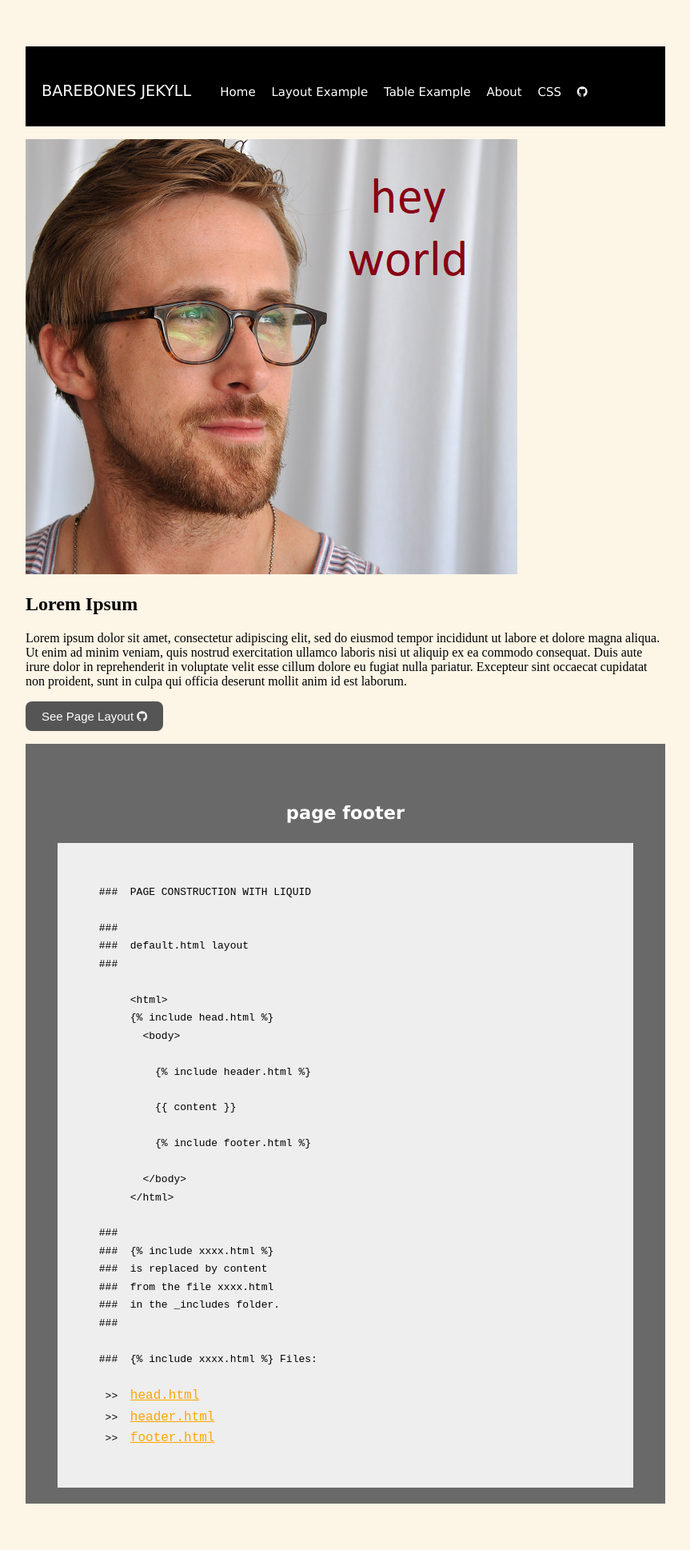
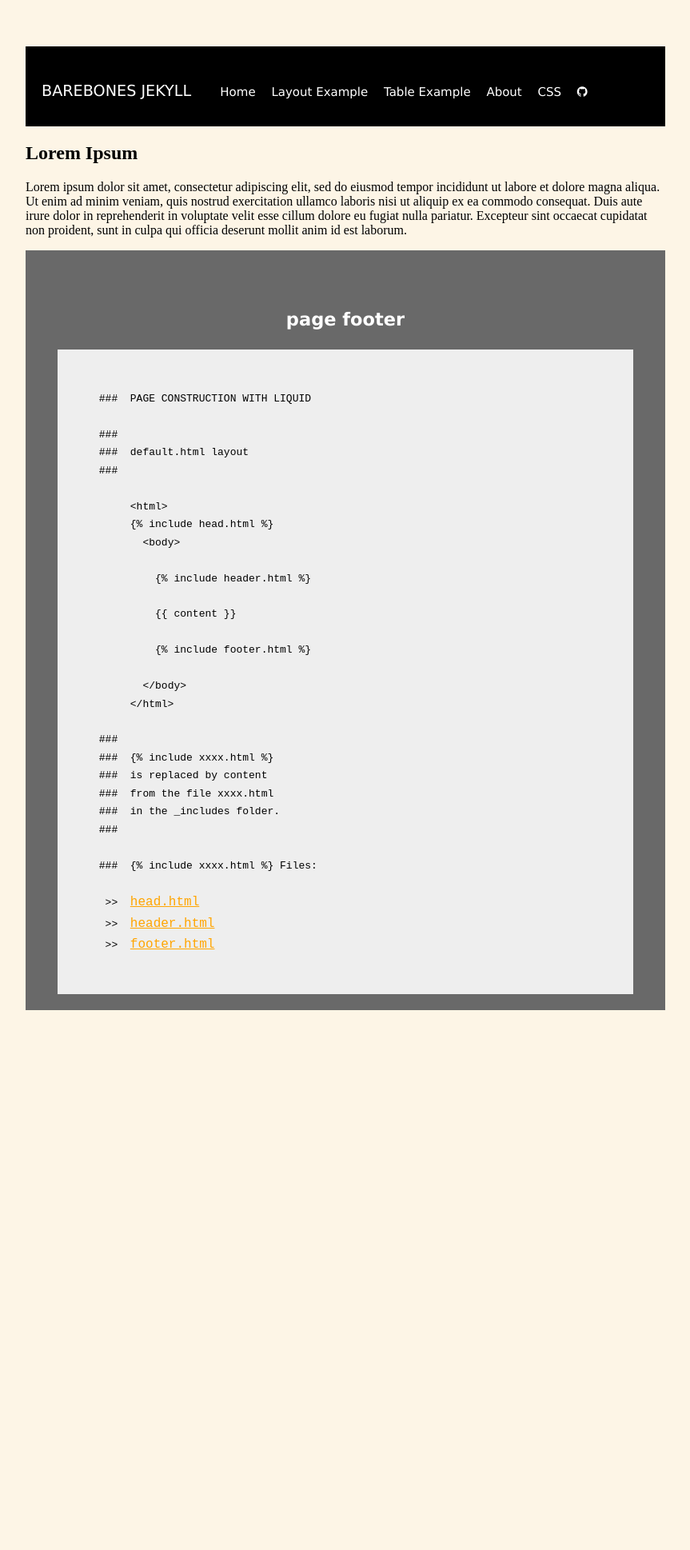
Before and after one commit to prinxel/deirdre-archives.github.io, a Jekyll site: the page built from index.md, in a window 1280 px wide. Shown: the whole page at 80% size, without its empty margins (208-1071 px from the left). Built offline with Jekyll 4.4.1, drawn with Linux system fonts in a browser that asks for light colours; nearby versions of some CDN libraries; after the commit the page ends 1321 px from its top, so only the background shows below that.

Commit message:
Update index.md

```diff
--- a/index.md
+++ b/index.md
@@ -4,15 +4,6 @@ title: 'My Home Page'
 ---
 
 
-
-
-![]({{site.url}}/assets/img/hey-world.png)
-
-
 ## Lorem Ipsum
 
 Lorem ipsum dolor sit amet, consectetur adipiscing elit, sed do eiusmod tempor incididunt ut labore et dolore magna aliqua. Ut enim ad minim veniam, quis nostrud exercitation ullamco laboris nisi ut aliquip ex ea commodo consequat. Duis aute irure dolor in reprehenderit in voluptate velit esse cillum dolore eu fugiat nulla pariatur. Excepteur sint occaecat cupidatat non proident, sunt in culpa qui officia deserunt mollit anim id est laborum.
-
-<a href="https://github.com/DS4PS/barebones-jekyll/blob/master/_layouts/default.html" target = "_blank">
-<button onclick="href=''"> See Page Layout <i class="fa fa-github 2x" id="github_icon"></i> </button>
-</a>
```
